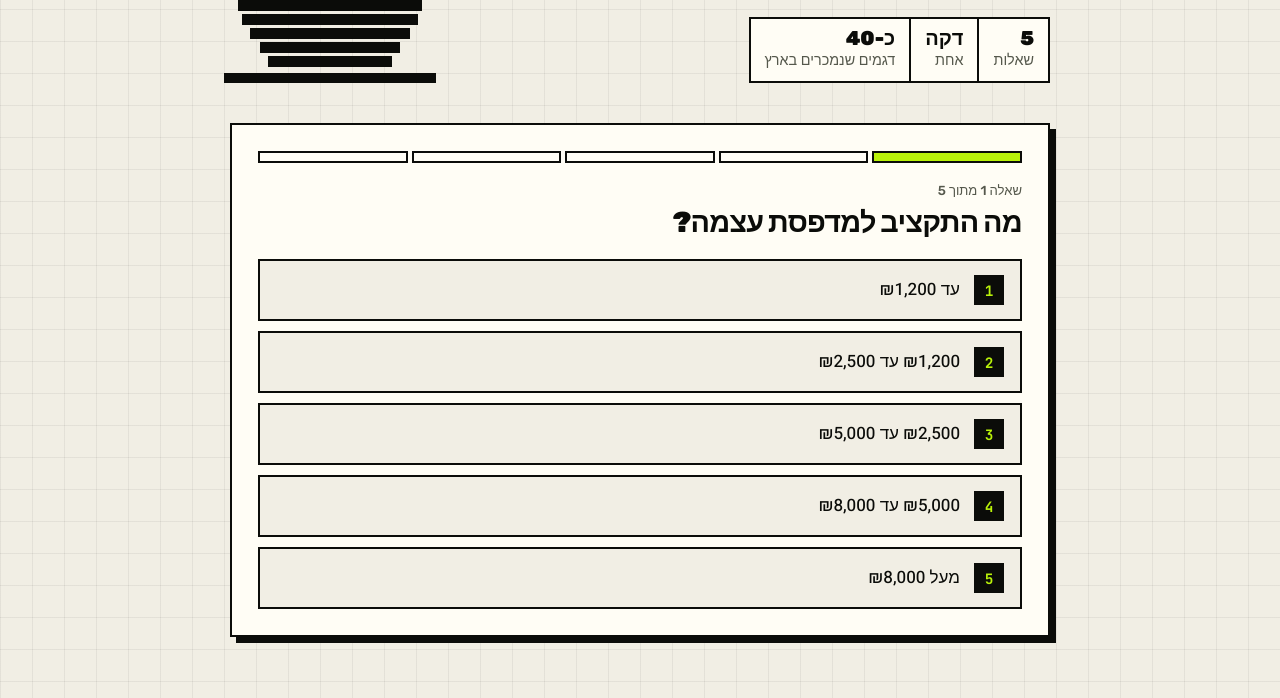
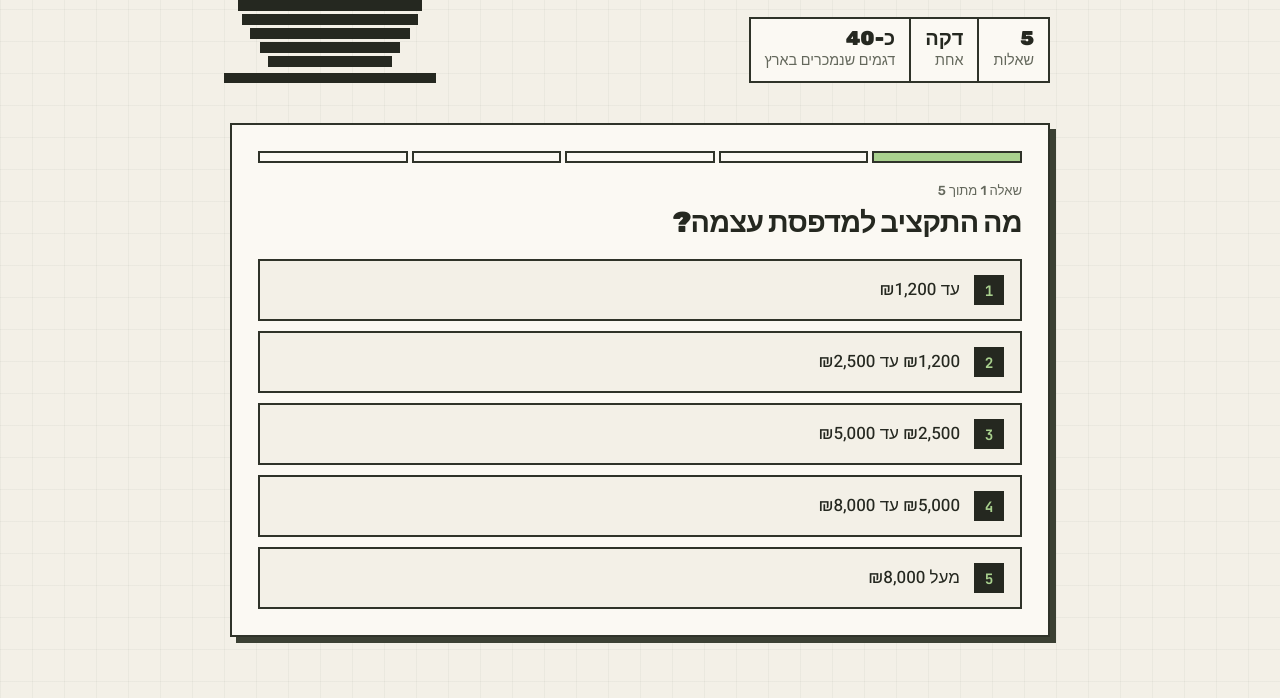
Before and after one commit to OMRITGM/preset-porter, a website: page index.html in a window 1280 px wide. Shown: the part 471-1169 px from the top of the page. Drawn offline with Linux system fonts and the light colour scheme.

Commit message:
Softer palette: sage green, warm ink, lower contrast

```diff
--- a/style.css
+++ b/style.css
@@ -1,15 +1,15 @@
-/* הדפסה ראשונה — "משטח הדפסה": דיו שחור על נייר, ליים חומצי של תצוגת slicer, קווים קשים, צללים בלי ריכוך. */
+/* הדפסה ראשונה — "משטח הדפסה": דיו כהה על נייר חם, ירוק מרווה, קווים קשים. ניגודיות נוחה לעין בשני המצבים. */
 :root {
-  --bg: #f1eee4; --surface: #fffdf5; --ink: #0b0c09; --muted: #55584c; --edge: #0b0c09; --soft: #d9d5c6; --grid: rgba(11,12,9,.06);
-  --lime: #b9f20a; --on-lime: #0b0c09; --link: #0b0c09; --sh: #0b0c09; color-scheme: light;
+  --bg: #f3f0e7; --surface: #fbf9f3; --ink: #252820; --muted: #64685c; --edge: #2f3329; --soft: #ddd9cb; --grid: rgba(37,40,32,.04);
+  --lime: #a9d18e; --on-lime: #1c2117; --link: #252820; --sh: #3b4033; color-scheme: light;
   --display: Rubik, Heebo, system-ui, sans-serif; --mono: "JetBrains Mono", ui-monospace, Consolas, monospace;
 }
 @media (prefers-color-scheme: dark) { :root:not([data-theme="light"]) {
-  --bg: #0a0b08; --surface: #12140f; --ink: #f1eee4; --muted: #a2a695; --edge: #3a3f30; --soft: #262a1f; --grid: rgba(241,238,228,.045);
-  --lime: #c8ff2e; --link: #c8ff2e; --sh: #000; color-scheme: dark; } }
+  --bg: #151813; --surface: #1c201a; --ink: #e5e2d7; --muted: #a1a595; --edge: #414739; --soft: #2b3027; --grid: rgba(229,226,215,.035);
+  --lime: #a9d18e; --link: #bfe0a8; --sh: #0c0e0a; color-scheme: dark; } }
 :root[data-theme="dark"] {
-  --bg: #0a0b08; --surface: #12140f; --ink: #f1eee4; --muted: #a2a695; --edge: #3a3f30; --soft: #262a1f; --grid: rgba(241,238,228,.045);
-  --lime: #c8ff2e; --link: #c8ff2e; --sh: #000; color-scheme: dark; }
+  --bg: #151813; --surface: #1c201a; --ink: #e5e2d7; --muted: #a1a595; --edge: #414739; --soft: #2b3027; --grid: rgba(229,226,215,.035);
+  --lime: #a9d18e; --link: #bfe0a8; --sh: #0c0e0a; color-scheme: dark; }
 
 * { box-sizing: border-box; }
 html { scroll-behavior: smooth; scroll-padding-top: 90px; }
```
